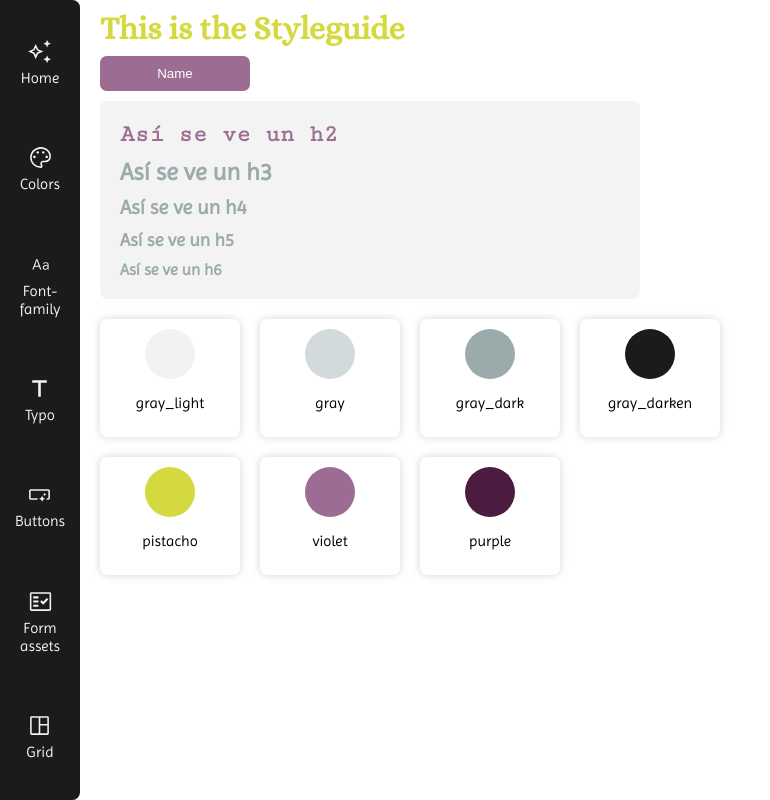
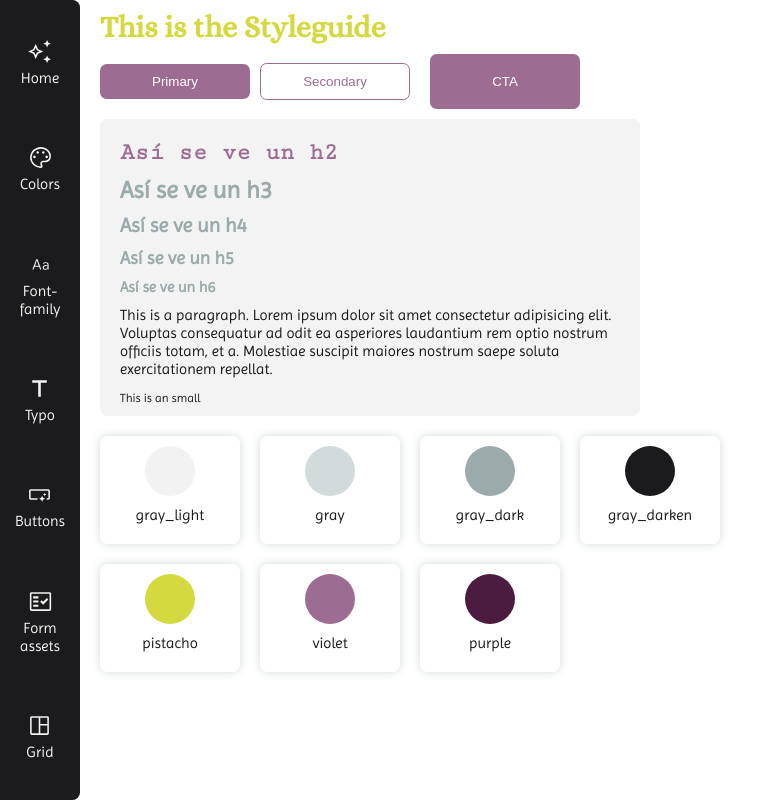
Before and after one commit to LidiaA3/project_gamma_styleguide, a React (Vite) app: page /styleguide in a window 1280 px wide. Shown: the whole page, without its empty margins (0-770 px from the left). Built offline with nearby package versions, Linux system fonts and the light colour scheme; the HTML template or start-up script is replaced by a standard one.

Commit message:
Add typography structure and utilities

```diff
--- a/src/components/button/Button.jsx
+++ b/src/components/button/Button.jsx
@@ -3,7 +3,9 @@ import './Button.scss'
 function Button() {
     return (
         <>
-            <button className='btn' type="button">Name</button>
+            <button className='btn' type="button">Primary</button>
+            <button className='btn btn--secondary' type="button">Secondary</button>
+            <button className='btn btn--cta' type="button">CTA</button>
         </>
     );
 }
--- a/src/components/button/Button.scss
+++ b/src/components/button/Button.scss
@@ -8,3 +8,20 @@ button,
     border-radius: .5em;
     cursor: pointer;
 }
+
+.btn--secondary {
+    color: var(--color-violet);
+    background-color: #ffffff;
+    border: .1em solid;
+}
+
+.btn--cta {
+    font-size: fs(x-large);
+    padding: 2rem 3rem;
+}
+
+/*Para borrar después*/
+
+.btn + .btn {
+    margin: 0 1rem;
+}
--- /dev/null
+++ b/src/scss/_functions.scss
@@ -0,0 +1,3 @@
+@function fs($font-size) {
+    @return map-get($font-sizes, $font-size) * 1rem;
+}
--- a/src/scss/_typography.scss
+++ b/src/scss/_typography.scss
@@ -1,32 +1,48 @@
-h1, h2, h3, h4, h5, h6 {
+h1, h2, h3, h4, h5, h6,
+.h1, .h2, .h3, .h4, .h5, .h6 {
     color: var(--color-gray_dark);
     margin: 1rem 0;
 }
 
-h1 {
+h1,
+.h1 {
     font-family: $font_display;
-    font-size: 3.2rem;
+    font-size: fs(x-big);
     color: var(--color-pistacho);
 }
 
-h2 {
+h2,
+.h2 {
     font-family: $font_mono;
-    font-size: 2.4rem;
+    font-size: fs(big);
     color: var(--color-violet);
 }
 
-h3 {
-    font-size: 2.4rem;
+h3,
+.h3 {
+    font-size: fs(big);
 }
 
-h4 {
-    font-size: 2rem;
+h4,
+.h4 {
+    font-size: fs(x-large);
 }
 
-h5 {
-    font-size: 1.8rem;
+h5,
+.h5 {
+    font-size: fs(large);
 }
 
-h6 {
-    font-size: 1.6rem;
+h6,
+.h6 {
+    font-size: fs(medium);
 }
+
+p {
+    margin: 1rem 0;
+}
+
+small {
+    font-size: fs(small);
+    margin: .5rem 0;
+}
--- /dev/null
+++ b/src/scss/_utilities.scss
@@ -0,0 +1,49 @@
+.color-gray_light {
+    color: hsl($gray_light);
+}
+.color-bg-gray_light {
+    background-color: hsl($gray_light);
+}
+
+.color-gray {
+    color: hsl($gray);
+}
+.color-bg-gray {
+    background-color: hsl($gray);
+}
+
+.color-gray_dark {
+    color: hsl($gray_dark);
+}
+.color-bg-gray_dark {
+    background-color: hsl($gray_dark);
+}
+
+.color-gray_darken {
+    color: hsl($gray_darken);
+}
+.color-bg-gray_darken {
+    background-color: hsl($gray_darken);
+}
+
+
+.color-pistacho {
+    color: hsl($pistacho);
+}
+.color-bg-pistacho {
+    background-color: hsl($pistacho);
+}
+
+.color-violet {
+    color: hsl($violet);
+}
+.color-bg-violet {
+    background-color: hsl($violet);
+}
+
+.color-purple {
+    color: hsl($purple);
+}
+.color-bg-purple {
+    background-color: hsl($purple);
+}
--- a/src/scss/_variables.scss
+++ b/src/scss/_variables.scss
@@ -13,3 +13,13 @@ $box-shadow: 0 0 1rem 0 hsl($gray);
 $font_main: 'Imprima';
 $font_display: 'Alice';
 $font_mono: 'CutiveMono';
+
+$font_sizes: (
+    "small": 1.2,
+    "medium": 1.5,
+    "large": 1.8,
+    "x-large": 2,
+    "big": 2.4,
+    "x-big": 3,
+    "huge": 5.5
+);
--- a/src/scss/global.scss
+++ b/src/scss/global.scss
@@ -1,6 +1,8 @@
 @import 'font-family';
 @import 'variables';
+@import 'functions';
 @import 'typography';
+@import 'utilities';
 
 :root {
     --color-gray_darken: hsl(#{$gray_darken});
@@ -19,5 +21,6 @@ html {
 body {
     margin: 0;
     font-family: $font_main;
-    font-size: 1.5rem;
+    font-size: fs(medium);
+    color: var(--color-gray_darken);
 }
--- a/src/styleguide/Styleguide.jsx
+++ b/src/styleguide/Styleguide.jsx
@@ -16,39 +16,41 @@ function Styleguide() {
           <h4>Así se ve un h4</h4>
           <h5>Así se ve un h5</h5>
           <h6>Así se ve un h6</h6>
+          <p>This is a paragraph. Lorem ipsum dolor sit amet consectetur adipisicing elit. Voluptas consequatur ad odit ea asperiores laudantium rem optio nostrum officiis totam, et a. Molestiae suscipit maiores nostrum saepe soluta exercitationem repellat.</p>
+          <small>This is an small</small>
         </div>
 
         <div id="colors">
           <div className='color__group'>
             <div className="color__box">
-              <div className="color bg-gray_light"> </div>
+              <div className="color color-bg-gray_light"> </div>
               <p>gray_light</p>
             </div>
             <div className="color__box">
-              <div className="color bg-gray"> </div>
+              <div className="color color-bg-gray"> </div>
               <p>gray</p>
             </div>
             <div className="color__box">
-              <div className="color bg-gray_dark"> </div>
+              <div className="color color-bg-gray_dark"> </div>
               <p>gray_dark</p>
             </div>
             <div className="color__box">
-              <div className="color bg-gray_darken"> </div>
+              <div className="color color-bg-gray_darken"> </div>
               <p>gray_darken</p>
             </div>
           </div>
 
           <div className='color__group'>
             <div className="color__box">
-              <div className="color bg-pistacho"> </div>
+              <div className="color color-bg-pistacho"> </div>
               <p>pistacho</p>
             </div>
             <div className="color__box">
-              <div className="color bg-violet"> </div>
+              <div className="color color-bg-violet"> </div>
               <p>violet</p>
             </div>
             <div className="color__box">
-              <div className="color bg-purple"> </div>
+              <div className="color color-bg-purple"> </div>
               <p>purple</p>
             </div>
           </div>
--- a/src/styleguide/Styleguide.scss
+++ b/src/styleguide/Styleguide.scss
@@ -73,26 +73,3 @@
         border-radius: .5em;
     }
 }
-
-.bg-gray_light {
-    background-color: hsl($gray_light);
-}
-.bg-gray {
-    background-color: hsl($gray);
-}
-.bg-gray_dark {
-    background-color: hsl($gray_dark);
-}
-.bg-gray_darken {
-    background-color: hsl($gray_darken);
-}
-
-.bg-pistacho {
-    background-color: hsl($pistacho);
-}
-.bg-violet {
-    background-color: hsl($violet);
-}
-.bg-purple {
-    background-color: hsl($purple);
-}
```
